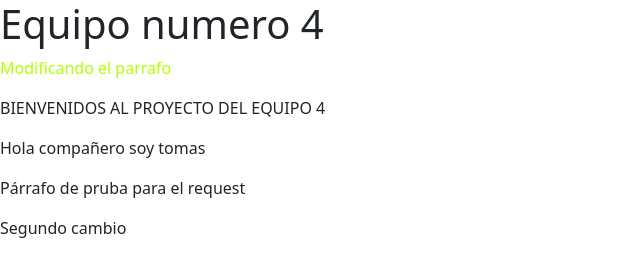
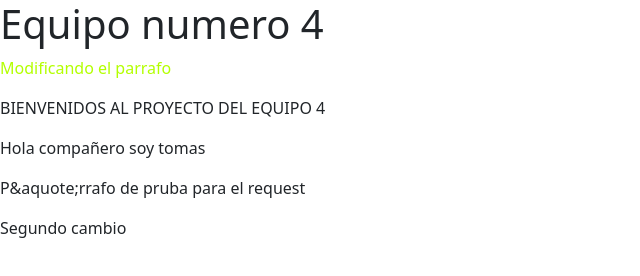
Before and after one commit to tomtomeiro/ProyectoEquipo4, a plain HTML site: page index.html in a window 1280 px wide. Shown: the whole page, without its empty margins (0-640 px from the left). Drawn offline with nearby package versions, Linux system fonts and the light colour scheme.

Commit message:
se cambian tildes por entidad html

```diff
--- a/index.html
+++ b/index.html
@@ -23,7 +23,7 @@
             <p>    Hola compañero soy tomas</p>
 
 
-    <p>Párrafo de pruba para el request</p>
+    <p>P&aquote;rrafo de pruba para el request</p>
     <p>Segundo cambio </p>
 
 
```
